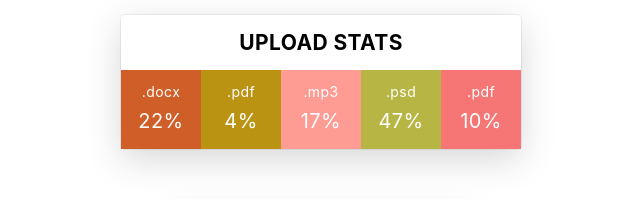
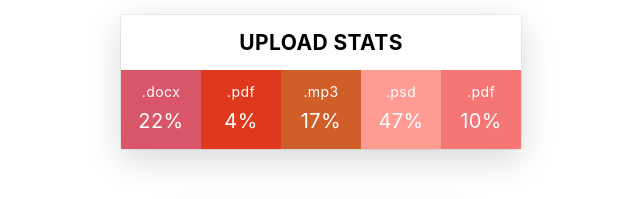
Before and after one commit to Kate-Lesnyak/goit-react-hw-01-components, a React (Create React App) app: page / in a window 1280 px wide. Shown: the part 500-699 px from the top of the page, without its empty margins (319-959 px from the left). Built offline with nearby package versions, Linux system fonts and the light colour scheme.

Commit message:
update Statisics
function  getRandomHexColor

```diff
--- a/src/components/Statistics/StatisticsList/StatisticsList.jsx
+++ b/src/components/Statistics/StatisticsList/StatisticsList.jsx
@@ -3,13 +3,14 @@ import { StatisticsItem } from '../StatisticsItem/StatisticsItem';
 import { StyledList } from './StatisticsList.styled';
 import { StyledItem } from './StatisticsList.styled';
 
-import { getRandomHexColor } from 'utils/randomColor';
+// import { getRandomHexColor } from 'utils/randomColor';
 
 export const StatisticsList = ({ stats }) => {
   return (
     <StyledList>
       {stats.map(stat => (
-        <StyledItem key={stat.id} style={{backgroundColor: getRandomHexColor()}}>
+        // style={{ backgroundColor: getRandomHexColor() }}
+        <StyledItem key={stat.id}>
           <StatisticsItem stat={stat} />
         </StyledItem>
       ))}
--- a/src/components/Statistics/StatisticsList/StatisticsList.styled.js
+++ b/src/components/Statistics/StatisticsList/StatisticsList.styled.js
@@ -1,4 +1,5 @@
 import styled from "styled-components";
+import { getRandomHexColor } from 'utils/randomColor';
 
 export const StyledList = styled.ul`
 display: flex;
@@ -12,4 +13,5 @@ flex-basis: calc(100% / 5);
 padding: 10px;
 align-items: center;
 color: white;
+background-color: ${() => getRandomHexColor()};
 `;
```
